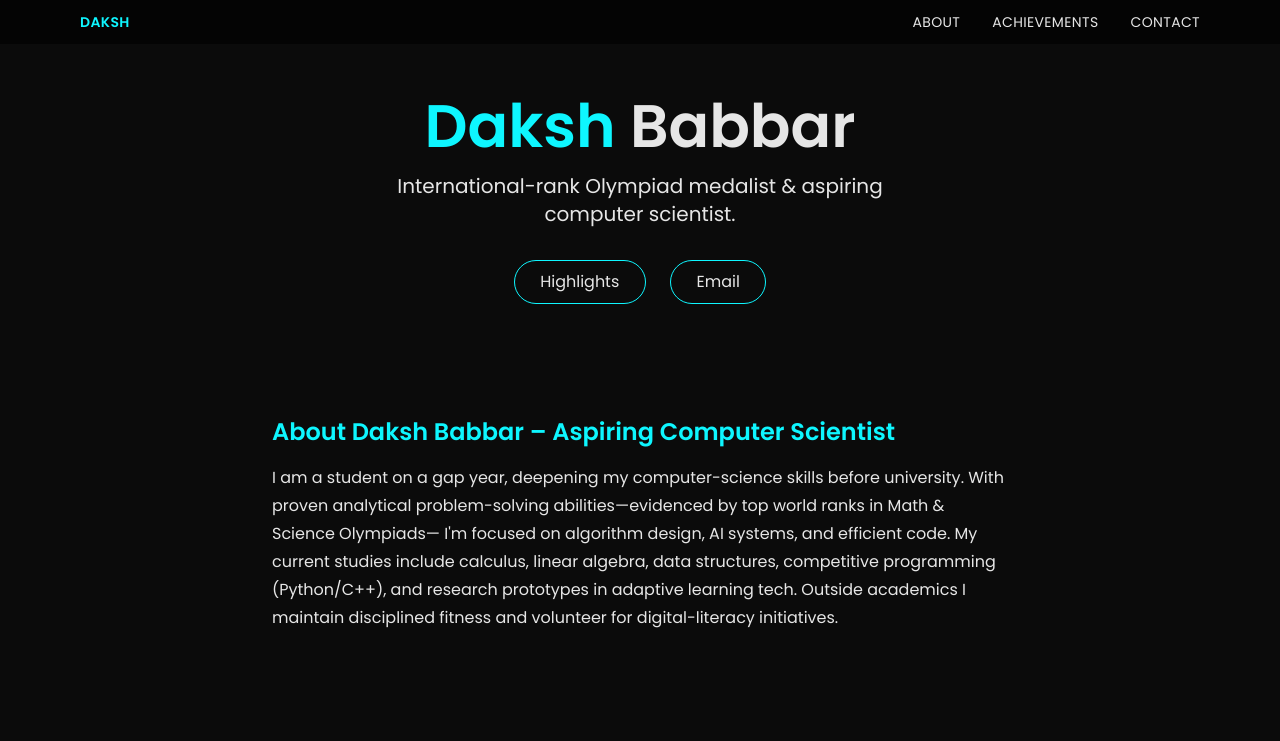
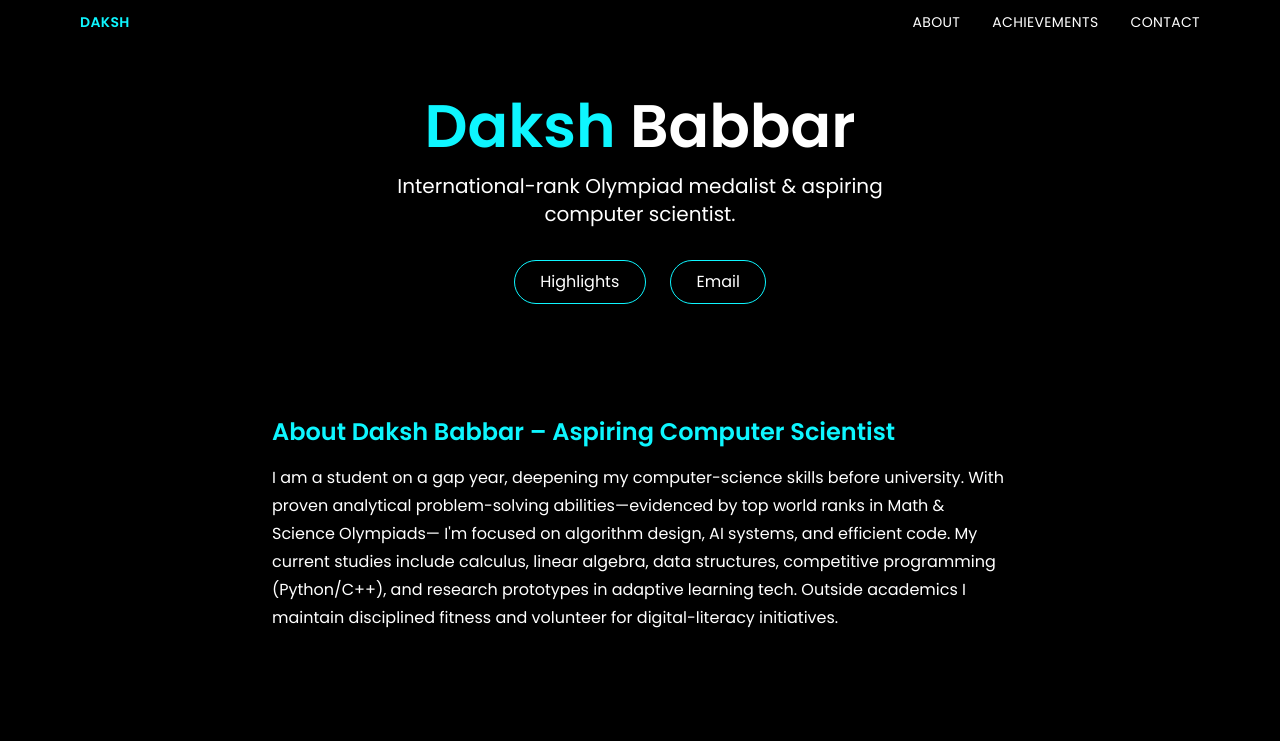
Before and after one commit to daksh-7/d, a website: page index.html in a window 1280 px wide. Shown: the top 741 px of the page. Drawn offline with nearby package versions, Linux system fonts and the light colour scheme; files that its build step writes are made by us from their sources.

Commit message:
background

```diff
--- a/index.html
+++ b/index.html
@@ -17,13 +17,10 @@
   <meta name="msapplication-TileColor" content="#da532c">
   <meta name="theme-color" content="#ffffff">
 
-
-  <!-- Preload critical fonts -->
   <link rel="preload" href="assets/fonts/poppins-v23-latin-regular.woff2" as="font" type="font/woff2" crossorigin>
   <link rel="preload" href="assets/fonts/poppins-v23-latin-600.woff2" as="font" type="font/woff2" crossorigin>
   <link rel="stylesheet" href="assets/style.css">
 
-  <!-- Open Graph / Social Media -->
   <meta property="og:type" content="website">
   <meta property="og:url" content="https://dakshbabbar.com/">
   <meta property="og:title" content="Daksh Babbar – STEM Olympiad Scholar & CS Aspirant">
@@ -67,7 +64,7 @@
   </script>
 </head>
 
-<body class="font-sans">
+<body class="font-sans" style="background-color: black; color: white;">
   <header class="fixed inset-x-0 top-0 z-40 bg-black/60 backdrop-blur">
     <div class="mx-auto flex max-w-6xl items-center justify-between px-4 py-3 text-sm uppercase tracking-wide">
       <a href="#home" class="font-semibold text-accent">daksh</a>
```
